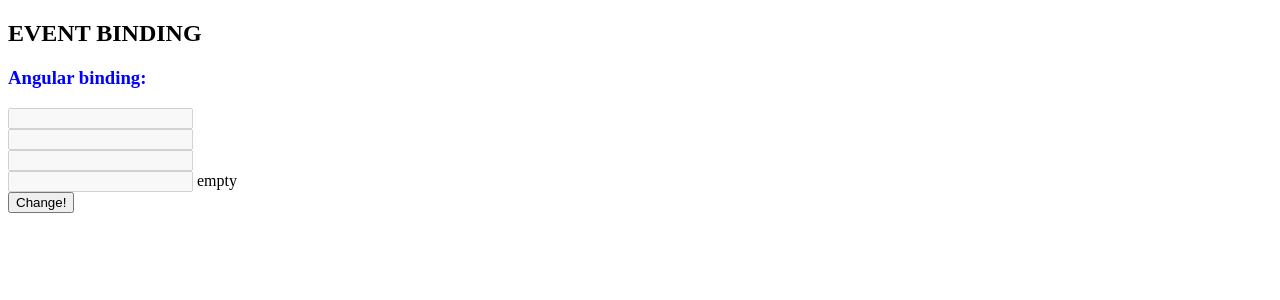
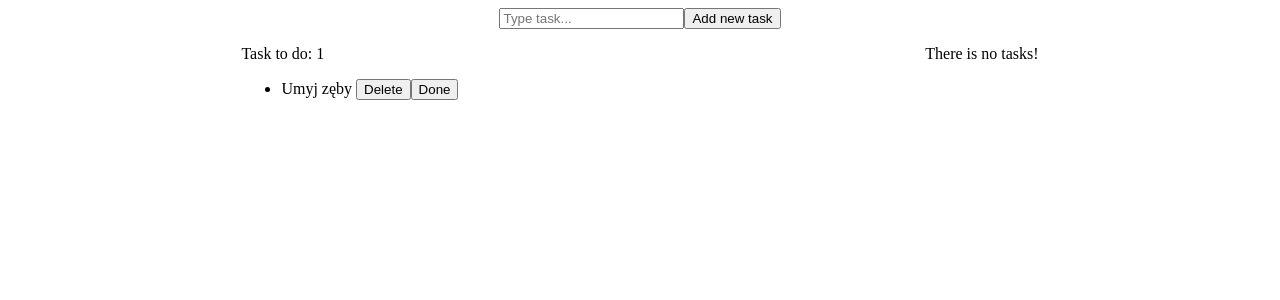
Before and after one commit to victorio99891/TutekAngularYT, an Angular app: page / in a window 1280 px wide. Shown: the top 300 px of the page. Built offline with nearby package versions, Linux system fonts and the light colour scheme.

Commit message:
Very simple to-do-app

```diff
--- a/src/app/app.component.html
+++ b/src/app/app.component.html
@@ -2,4 +2,6 @@
 <!--<app-test-compo2></app-test-compo2>-->
 <!--<app-test-compo3></app-test-compo3>-->
 <!--<app-test-compo4></app-test-compo4>-->
-<app-test-compo5></app-test-compo5>
+<!--<app-test-compo5></app-test-compo5>-->
+<!--<app-test-compo6></app-test-compo6>-->
+<app-to-do-list></app-to-do-list>
--- a/src/app/app.module.ts
+++ b/src/app/app.module.ts
@@ -8,6 +8,8 @@ import { TestCompo3Component } from './test-compo3/test-compo3.component';
 import { TestCompo4Component } from './test-compo4/test-compo4.component';
 import {FormsModule} from '@angular/forms';
 import { TestCompo5Component } from './test-compo5/test-compo5.component';
+import { TestCompo6Component } from './test-compo6/test-compo6.component';
+import { ToDoListComponent } from './to-do-list/to-do-list.component';
 
 @NgModule({
   declarations: [
@@ -16,7 +18,9 @@ import { TestCompo5Component } from './test-compo5/test-compo5.component';
     TestCompo2Component,
     TestCompo3Component,
     TestCompo4Component,
-    TestCompo5Component
+    TestCompo5Component,
+    TestCompo6Component,
+    ToDoListComponent
   ],
   imports: [
     BrowserModule,
--- /dev/null
+++ b/src/app/test-compo6/test-compo6.component.html
@@ -0,0 +1,11 @@
+<h3>Angular TWO WAY DATA BINDING!</h3>
+
+<p> This worker is {{profession}}, and his super skill is {{skill}}</p>
+
+<label>
+  <input type="text" [(ngModel)]="profession">
+</label>
+<br/>
+<label>
+  <input type="text" [(ngModel)]="skill">
+</label>
--- /dev/null
+++ b/src/app/test-compo6/test-compo6.component.ts
@@ -0,0 +1,18 @@
+import {Component, OnInit} from '@angular/core';
+
+@Component({
+  selector: 'app-test-compo6',
+  templateUrl: './test-compo6.component.html',
+  styleUrls: ['./test-compo6.component.css']
+})
+export class TestCompo6Component implements OnInit {
+  profession: string = 'Programista';
+  skill: string = 'Java EE';
+
+  constructor() {
+  }
+
+  ngOnInit() {
+  }
+
+}
--- /dev/null
+++ b/src/app/to-do-list/task.ts
@@ -0,0 +1,12 @@
+export class Task {
+
+  taskText: string;
+  taskStart: Date;
+  taskDone: Date;
+  taskTime: number;
+
+  constructor(taskText: string) {
+    this.taskText = taskText;
+    this.taskStart = new Date();
+  }
+}
--- /dev/null
+++ b/src/app/to-do-list/to-do-list.component.css
@@ -0,0 +1,4 @@
+.container {
+  display: flex;
+  justify-content: space-around;
+}
--- /dev/null
+++ b/src/app/to-do-list/to-do-list.component.html
@@ -0,0 +1,28 @@
+<div class="container">
+  <label>
+    <input type="text" placeholder="Type task..." [(ngModel)]="taskText" (keydown)="addNewTaskByEnter($event)">
+    <button type="button" (click)="addNewTask()">Add new task</button>
+  </label>
+</div>
+<div class="container">
+  <div *ngIf="taskList.length > 0; else emptyTaskList">
+    <p>Task to do: {{taskList.length}}</p>
+    <ul>
+      <li *ngFor="let task of taskList; let i = index">{{task.taskText}}&nbsp;<button (click)="deleteTask(i)">Delete
+      </button>
+        <button (click)="tagAsDone(i)">Done</button>
+      </li>
+    </ul>
+  </div>
+  <div *ngIf="doneTaskList.length > 0; else emptyTaskList">
+    <p>Task done: {{doneTaskList.length}}</p>
+    <ul>
+      <li *ngFor="let task of doneTaskList; let i = index">
+        {{task.taskText}} <br/> ({{timeConverter(task.taskTime)}})<br/>
+      </li>
+    </ul>
+  </div>
+  <ng-template #emptyTaskList>
+    <p>There is no tasks!</p>
+  </ng-template>
+</div>
--- /dev/null
+++ b/src/app/to-do-list/to-do-list.component.ts
@@ -0,0 +1,62 @@
+import {Component, OnInit} from '@angular/core';
+import {Task} from './task';
+
+@Component({
+  selector: 'app-to-do-list',
+  templateUrl: './to-do-list.component.html',
+  styleUrls: ['./to-do-list.component.css']
+})
+export class ToDoListComponent implements OnInit {
+  taskText: string = '';
+
+  taskList: Array<Task> = [
+    new Task('Umyj zęby')
+  ];
+  doneTaskList: Array<Task> = [];
+
+  constructor() {
+  }
+
+  ngOnInit() {
+  }
+
+  addNewTask() {
+    if (this.taskText != '') {
+      this.taskList.push(new Task(this.taskText));
+      console.log(this.taskList);
+      this.taskText = '';
+    }
+  }
+
+  deleteTask(index: number) {
+    // this.taskList.splice(index, 1);
+    //Another way to delete element: (normally task as argument) but better on index!
+    let task: Task = this.taskList[index];
+    this.taskList = this.taskList.filter(element => element !== task);
+  }
+
+  tagAsDone(index) {
+    let task: Task = this.taskList[index];
+    task.taskDone = new Date();
+    task.taskTime = task.taskDone.valueOf() - task.taskStart.valueOf();
+    this.doneTaskList.push(task);
+    this.taskList.splice(index, 1);
+  }
+
+  addNewTaskByEnter(event) {
+    if (event.key === 'Enter') {
+      if (this.taskText != '') {
+        this.taskList.push(new Task(this.taskText));
+        console.log(this.taskList);
+        this.taskText = '';
+      }
+    }
+  }
+
+  timeConverter(taskTime: number) {
+    let timeString: string;
+    let seconds: number = Math.floor(taskTime / (1000));
+    timeString = `${seconds} seconds`;
+    return timeString;
+  }
+}
```
Also changed, not shown: src/app/test-compo6/test-compo6.component.css (added).
